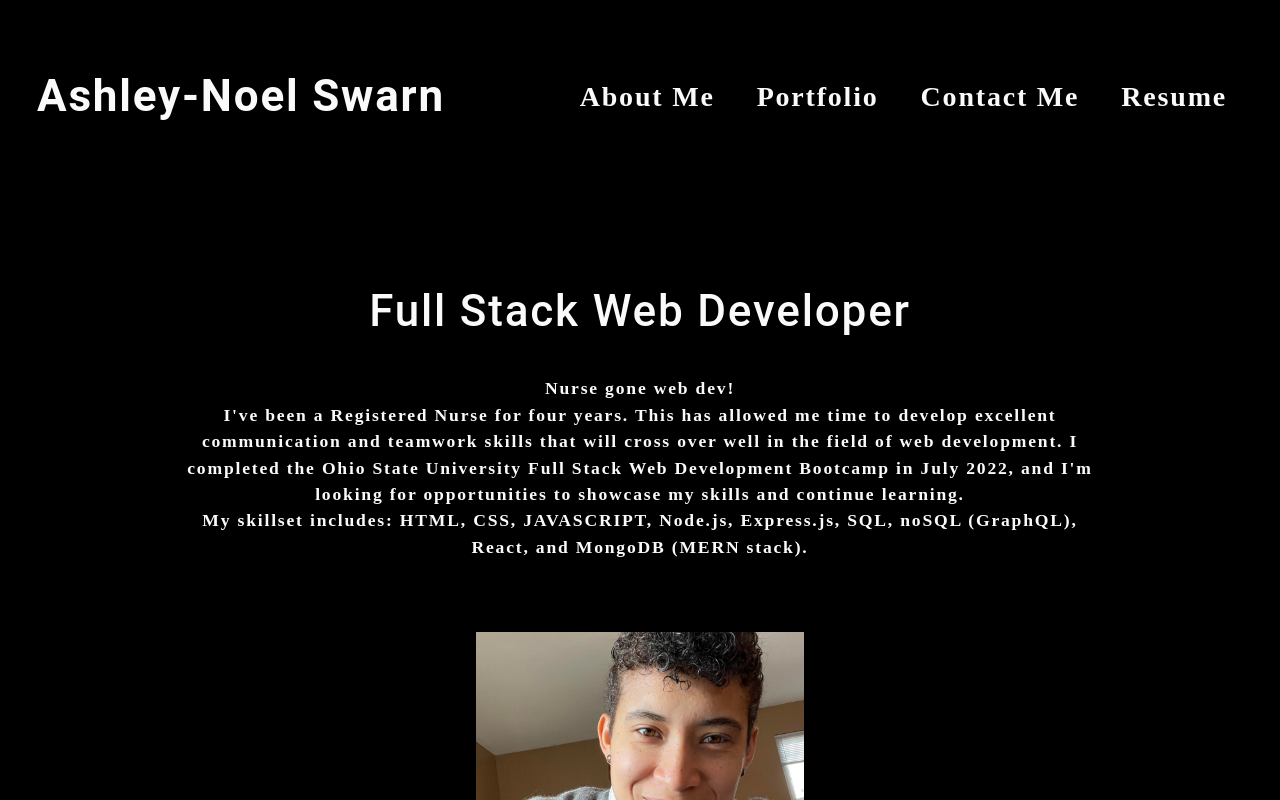
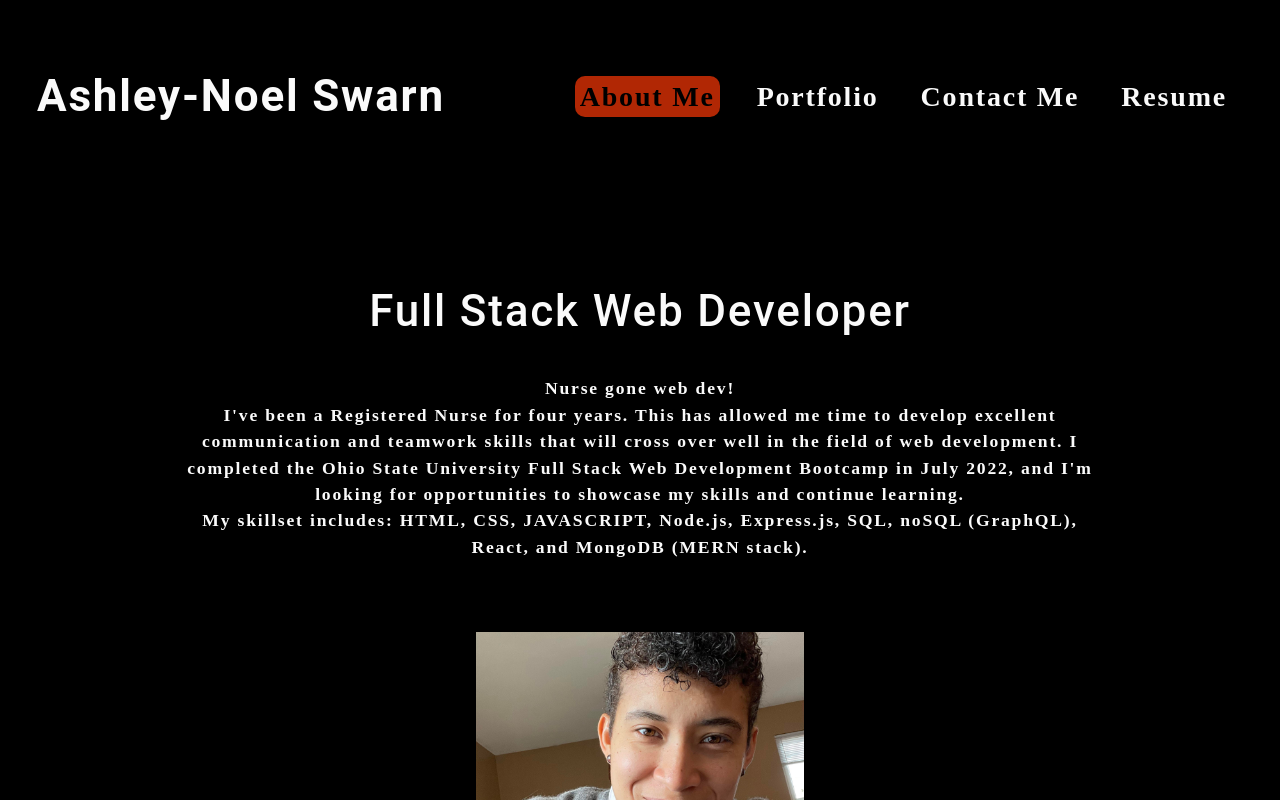
Before and after one commit to ancs214/react-portfolio, a React (Create React App) app: page / in a window 1280 px wide. Shown: the top 800 px of the page. Built offline with nearby package versions, Linux system fonts and the light colour scheme.

Commit message:
added NavLink to Nav component to highlight current section user is on

```diff
--- a/src/App.js
+++ b/src/App.js
@@ -11,15 +11,9 @@ import Resume from './components/Resume';
 
 
 function App() {
-  //set default value of state to 'false' to prevent contact form from initially showing
-  const [contactSelected, setContactSelected] = useState(false);
-
   return (
     <Router>
-      <Header
-        contactSelected={contactSelected}
-        setContactSelected={setContactSelected}
-      ></Header>
+      <Header />
       <main>
         <Routes>
           <Route
--- a/src/components/Nav/index.js
+++ b/src/components/Nav/index.js
@@ -1,5 +1,5 @@
 import React from 'react';
-import { Link } from 'react-router-dom';
+import { NavLink } from 'react-router-dom';
 
 function Nav() {
 
@@ -7,16 +7,23 @@ function Nav() {
         <div>
             <ul>
                 <li className="mx-2">
-                    <Link to='/'> About Me </Link>
+                    <NavLink
+                        to='/'
+                        className={({ isActive }) =>
+                            isActive ? 'active' : undefined
+                        }
+                    >
+                        About Me
+                    </NavLink>
                 </li>
                 <li className="mx-2">
-                    <Link to='/projects'>Portfolio</Link>
+                    <NavLink to='/projects'>Portfolio</NavLink>
                 </li>
                 <li className="mx-2">
-                    <Link to='/contact'>Contact Me</Link>
+                    <NavLink to='/contact'>Contact Me</NavLink>
                 </li>
                 <li className="mx-2">
-                    <Link to='/resume'>Resume</Link>
+                    <NavLink to='/resume'>Resume</NavLink>
                 </li>
             </ul>
         </div>
--- a/src/index.css
+++ b/src/index.css
@@ -270,5 +270,6 @@ li {
 }
 
 .active {
-  color: var(--tertiary);
+  background-color: var(--tertiary);
+  color: var(--dark);
 }
```
